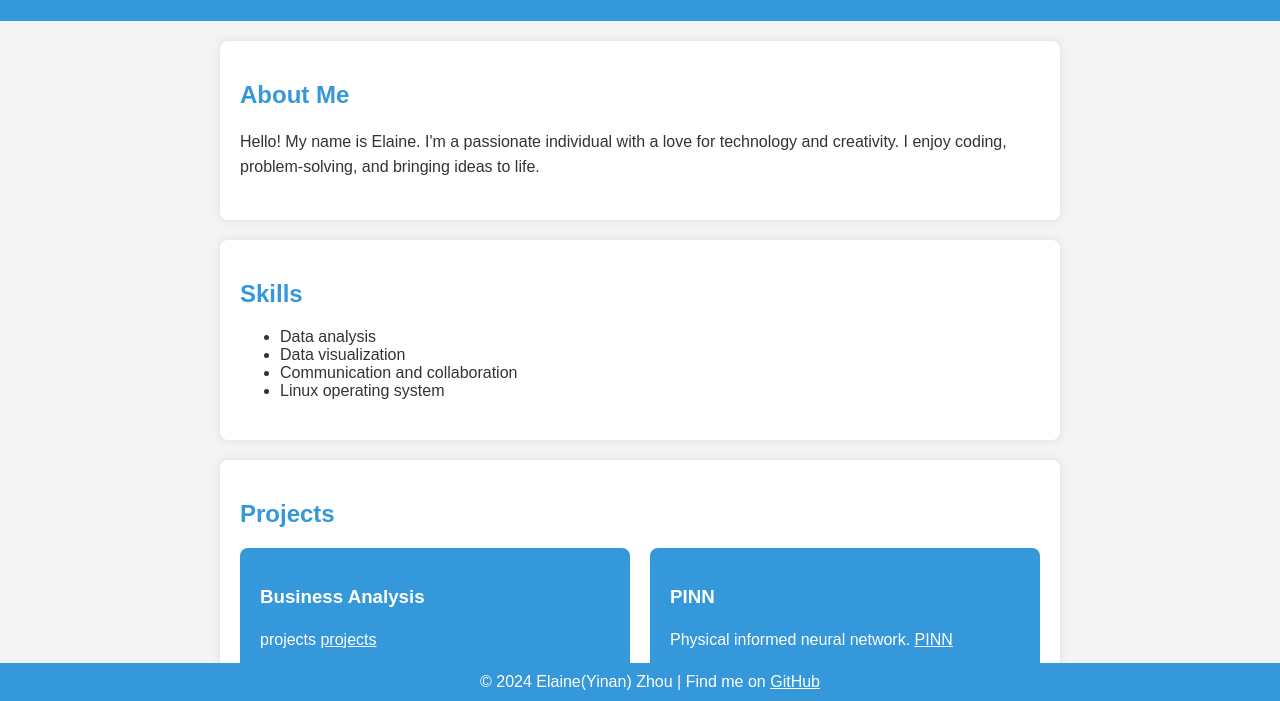
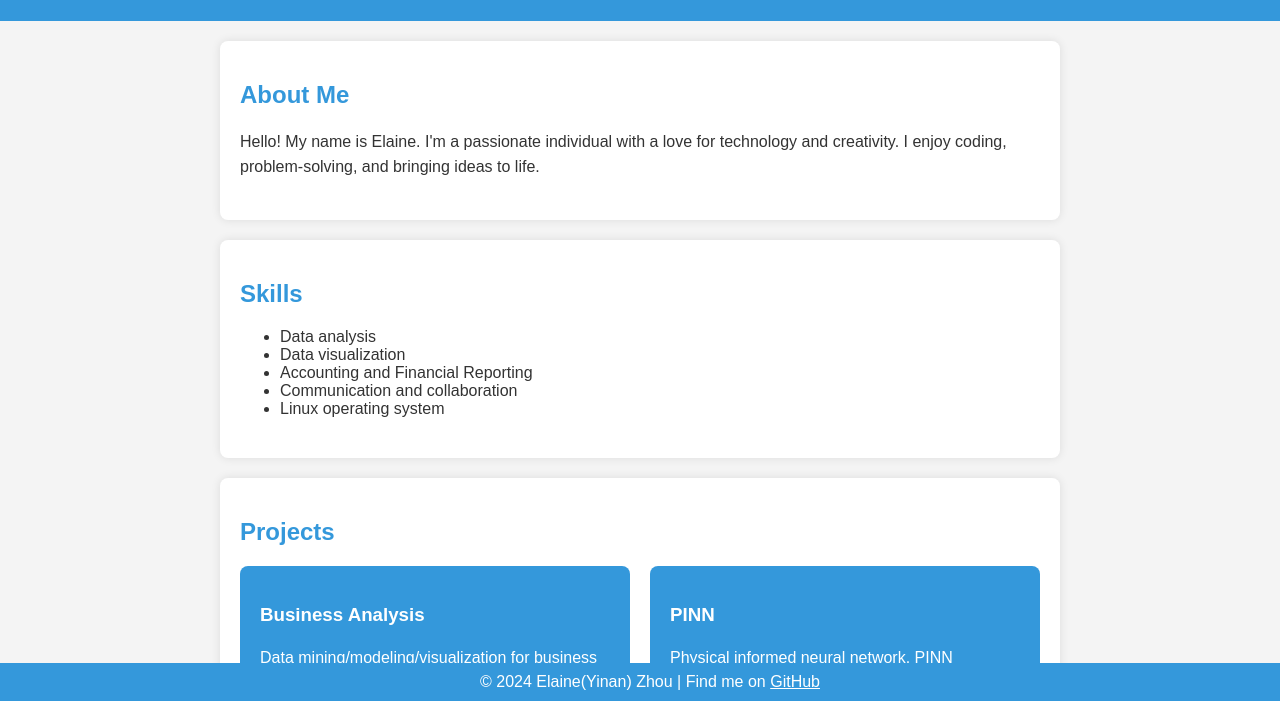
Before and after one commit to yinanzhou333/yinanzhou333.github.io, a plain HTML site: page index.html in a window 1280 px wide. Shown: the part 99-800 px from the top of the page. Drawn offline with Linux system fonts and the light colour scheme.

Commit message:
Update index.html

```diff
--- a/index.html
+++ b/index.html
@@ -86,6 +86,7 @@
             <ul>
             	<li>Data analysis</li>
                 <li>Data visualization</li>
+                <li>Accounting and Financial Reporting</li>
                 <li>Communication and collaboration</li>
                 <li>Linux operating system</li>
             </ul>
@@ -97,7 +98,7 @@
         <div class="grid-container">
             <div class="grid-item">
                 <h3>Business Analysis</h3>
-                <p>projects <a href="https://github.com/yinanzhou333/DataAnalytics" target="_blank">projects</a></p>
+                <p>Data mining/modeling/visualization for business problems <a href="https://github.com/yinanzhou333/DataAnalytics" target="_blank">projects</a></p>
             </div>
 
             <div class="grid-item">
```
